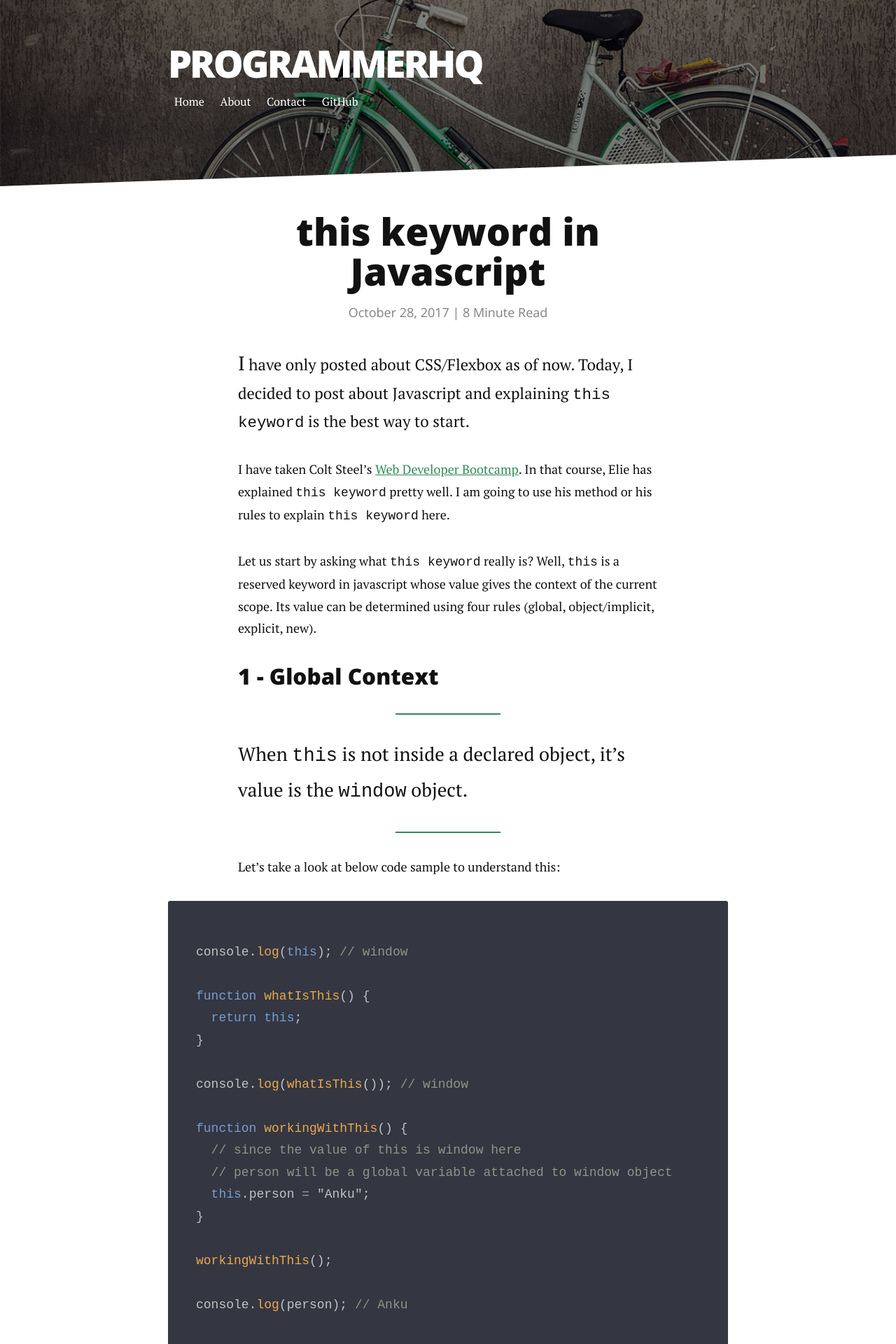
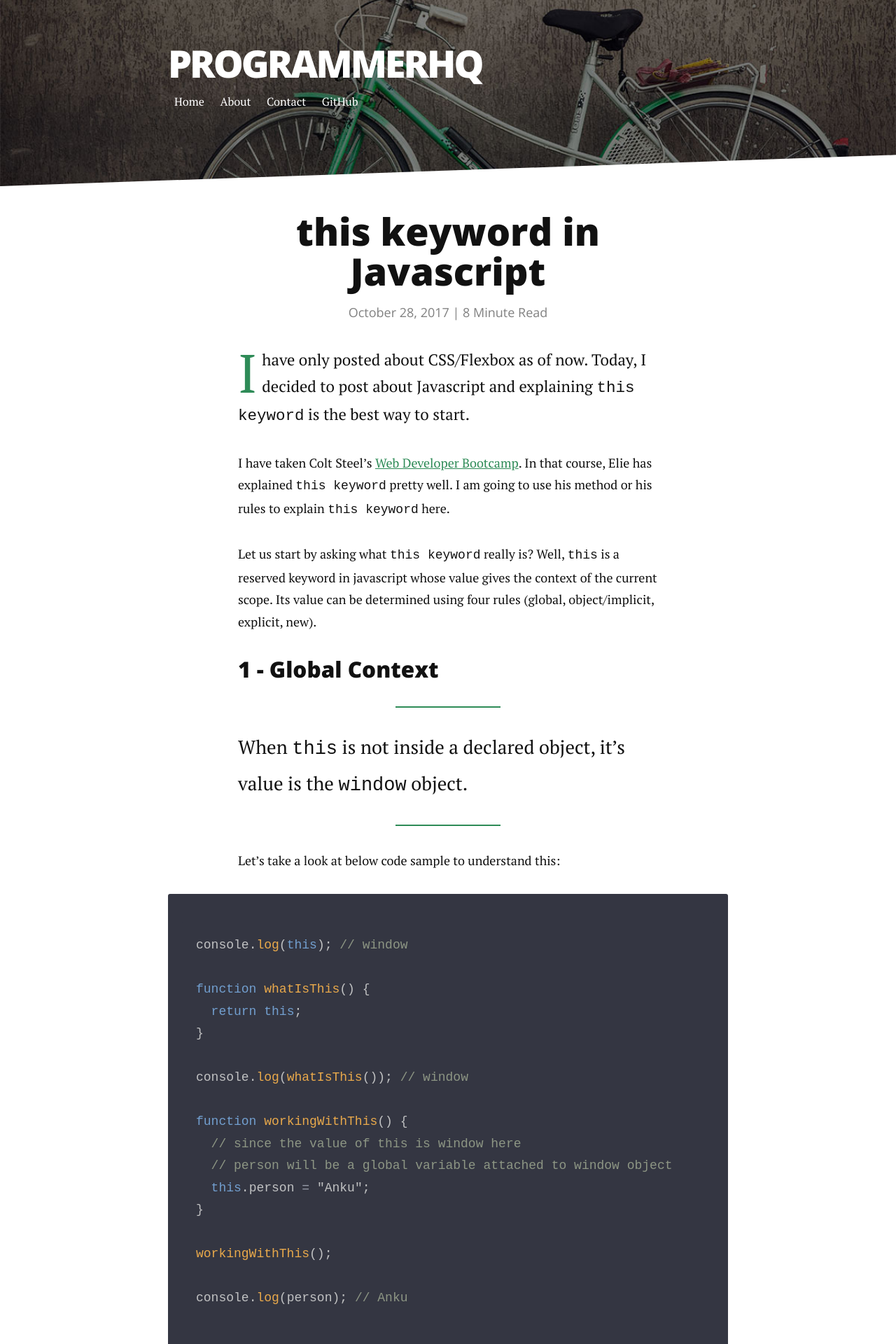
Before and after one commit to anku255/anku255.github.io, a Jekyll site: the page built from _posts/2017-10-28-this-in-js.markdown, in a window 1280 px wide. Shown: the top 1920 px of the page at 70% size. Built offline with Jekyll 4.4.1, drawn with Linux system fonts in a browser that asks for light colours; nearby versions of some CDN libraries.

Commit message:
Fix typo in this-in-js post

```diff
--- a/_posts/2017-10-28-this-in-js.markdown
+++ b/_posts/2017-10-28-this-in-js.markdown
@@ -4,7 +4,7 @@ title: this keyword in Javascript
 date: 2017-10-28
 ---
 
-<p class="intro"><span class="intro">I</span> have only posted about CSS/Flexbox as of now. Today, I decided to post about Javascript and explaining <code>this keyword</code> is the best way to start.</p>
+<p class="intro"><span class="dropcap">I</span> have only posted about CSS/Flexbox as of now. Today, I decided to post about Javascript and explaining <code>this keyword</code> is the best way to start.</p>
 
 I have taken Colt Steel's <a href="https://www.udemy.com/the-web-developer-bootcamp/" target="_blank">Web Developer Bootcamp</a>. In that course, Elie has explained `this keyword` pretty well. I am going to use his method or his rules to explain `this keyword` here.
 
```
